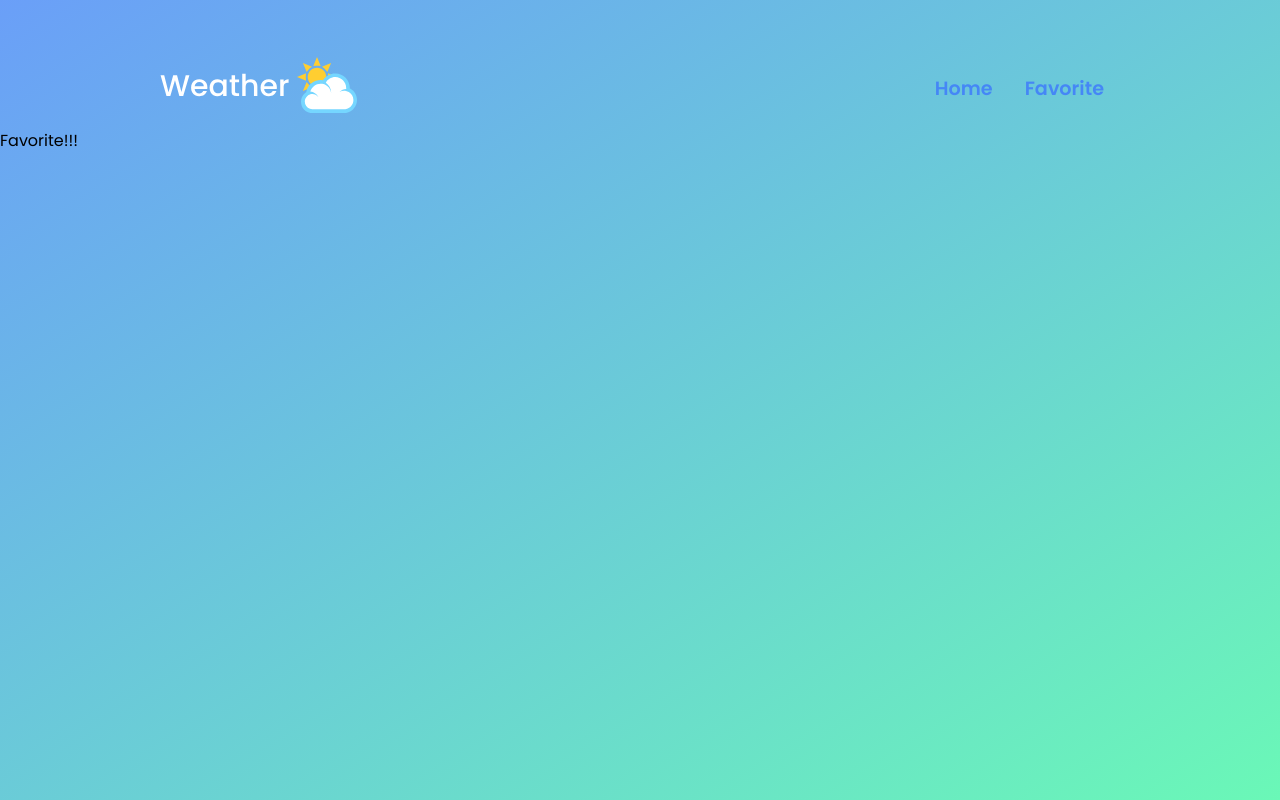
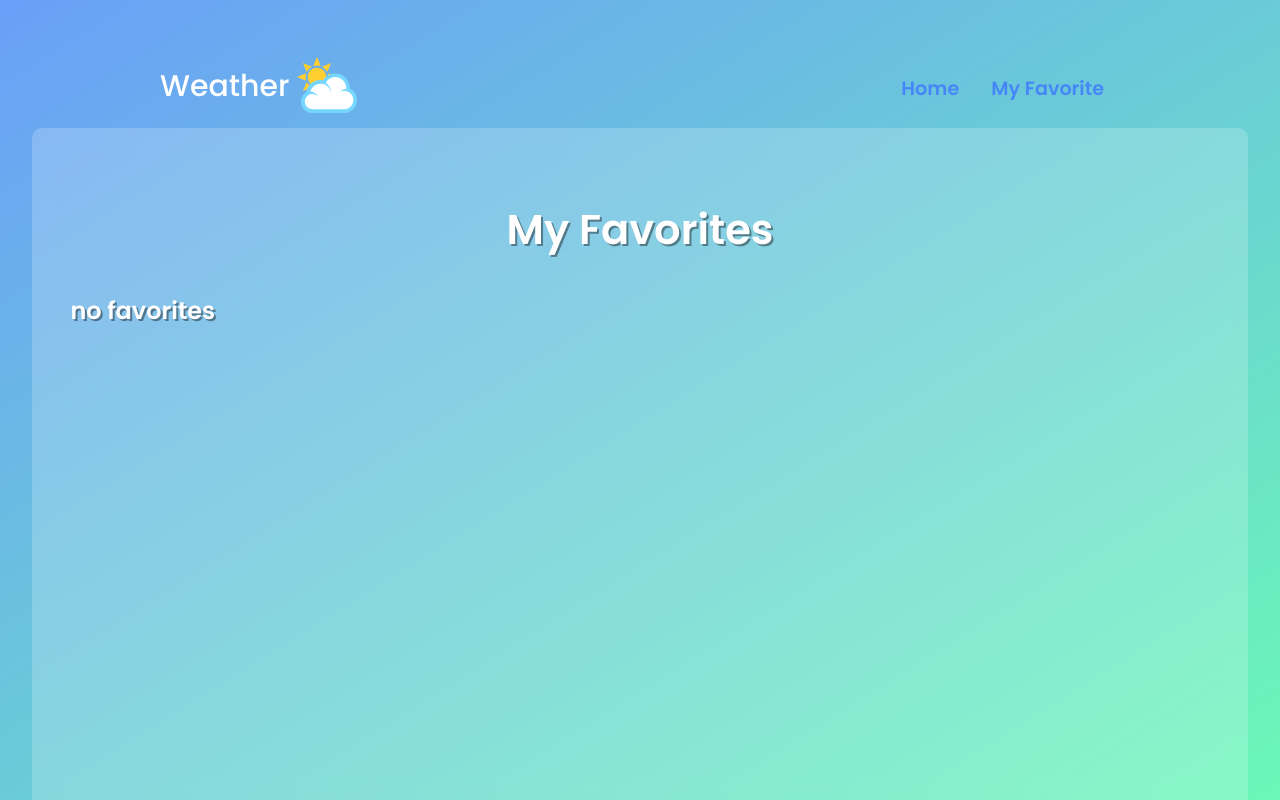
Before and after one commit to oshri1997/weather, a React (Create React App) app: page /favorite in a window 1280 px wide. Built offline with nearby package versions, Linux system fonts and the light colour scheme.

Commit message:
styled favorite page

```diff
--- /dev/null
+++ b/src/components/FavoriteCard.jsx
@@ -0,0 +1,38 @@
+import React from "react";
+import styled from "styled-components";
+const FavoriteCard = ({ cityName, temp }) => {
+  return (
+    <Card>
+      <City>{cityName}</City>
+      <Temp>{temp}°</Temp>
+    </Card>
+  );
+};
+
+const Card = styled.div`
+  display: flex;
+  flex-direction: column;
+  justify-content: space-around;
+  align-items: center;
+  width: 180px;
+  height: 250px;
+  background: linear-gradient(
+    to bottom right,
+    rgba(69, 246, 165, 0.6),
+    rgba(69, 135, 246, 0.6)
+  );
+  box-shadow: 0 2px 4px rgba(0, 0, 0, 0.4);
+  padding: 1.6rem;
+`;
+const City = styled.h2`
+  color: #fff;
+  font-size: 1.4rem;
+  text-shadow: 2.4px 2px rgba(0, 0, 0, 0.7);
+`;
+const Temp = styled.h4`
+  color: #fff;
+  font-size: 2rem;
+  text-shadow: 2.4px 2px rgba(0, 0, 0, 0.7);
+`;
+
+export default FavoriteCard;
--- a/src/components/Header.jsx
+++ b/src/components/Header.jsx
@@ -12,7 +12,7 @@ const Header = () => {
 
       <NavMenu>
         <NavLink to="/">Home</NavLink>
-        <NavLink to="/favorite">Favorite</NavLink>
+        <NavLink to="/favorite">My Favorite</NavLink>
       </NavMenu>
     </Nav>
   );
--- a/src/components/SearchBar.jsx
+++ b/src/components/SearchBar.jsx
@@ -16,7 +16,6 @@ const SearchBar = () => {
         `http://api.openweathermap.org/data/2.5/weather?q=${city}&appid=b0a3a56cdf847e01bafd3230c4409e71&units=metric`
       )
       .then(({ data }) => {
-        console.log(data);
         dispatch(
           setWeather({
             _id: data.id,
--- a/src/components/TempCards.jsx
+++ b/src/components/TempCards.jsx
@@ -67,14 +67,14 @@ const Card = styled.div`
   align-items: center;
   justify-content: center;
   height: 450px;
-  width: 400px;
+  width: 550px;
   background: linear-gradient(
     to bottom right,
     rgba(69, 246, 165, 1),
     rgba(69, 135, 246, 1)
   );
   border-radius: 15px;
-  box-shadow: 3px 3px 6px rgba(0, 0, 0, 0.6);
+  box-shadow: 3px 3px 6px rgba(0, 0, 0, 0.5);
   border: 1px solid #fff;
   position: relative;
 `;
--- a/src/pages/Favorite.jsx
+++ b/src/pages/Favorite.jsx
@@ -1,7 +1,53 @@
 import React from "react";
+import { useSelector } from "react-redux";
+import styled from "styled-components";
+import FavoriteCard from "../components/FavoriteCard";
+import { selectFavorite } from "../features/favoriteSlice";
+const Favorite = () => {
+  const favoriteState = useSelector(selectFavorite);
 
-const Favorite = () => {
-  return <div>Favorite!!!</div>;
+  return (
+    <Glass>
+      <HeaderTitle>My Favorites</HeaderTitle>
+      <FavoriteContainer>
+        {favoriteState.length > 0 ? (
+          favoriteState.map((favorite) => (
+            <FavoriteCard cityName={favorite.city} temp={favorite.temp} />
+          ))
+        ) : (
+          <NoFavorites>no favorites</NoFavorites>
+        )}
+      </FavoriteContainer>
+    </Glass>
+  );
 };
 
+const Glass = styled.div`
+  height: 745px;
+  width: min(1440px, 95%);
+  background: rgba(255, 255, 255, 0.2);
+  border-radius: 10px;
+  backdrop-filter: blur(10px);
+  margin: 0 auto;
+  overflow-y: auto;
+  padding: 2.4rem;
+`;
+const HeaderTitle = styled.h1`
+  padding: 2rem;
+  text-align: center;
+  color: #fff;
+  font-size: 2.6rem;
+  font-weight: 600;
+  text-shadow: 2px 2px rgba(0, 0, 0, 0.4);
+`;
+const FavoriteContainer = styled.div`
+  display: grid;
+  grid-template-columns: repeat(auto-fill, minmax(150px, 1fr));
+  column-gap: 3rem;
+`;
+const NoFavorites = styled.h1`
+  color: #fff;
+  text-shadow: 2px 2px rgba(0, 0, 0, 0.4);
+`;
+
 export default Favorite;
--- a/src/pages/Home.jsx
+++ b/src/pages/Home.jsx
@@ -33,7 +33,6 @@ const Home = () => {
   return (
     <>
       <BubbleTop src={BubbleOne} alt="Bubble" />
-      <BubbleBottom src={BubbleTwo} alt="Bubble" />
       <GlassContainer>
         <Glass>
           <SearchBar />
@@ -42,6 +41,7 @@ const Home = () => {
           </CardContainer>
         </Glass>
       </GlassContainer>
+      <BubbleBottom src={BubbleTwo} alt="Bubble" />
     </>
   );
 };
```
